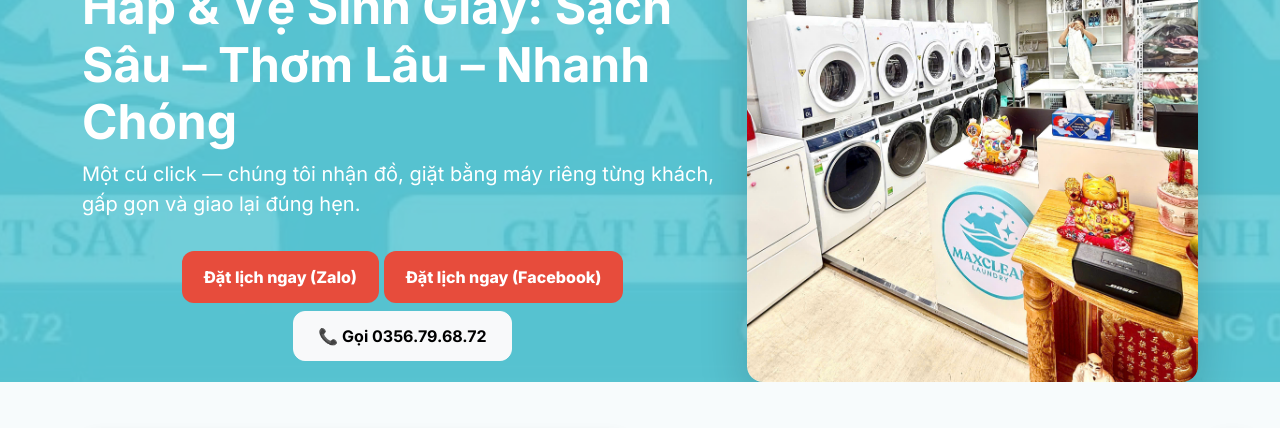
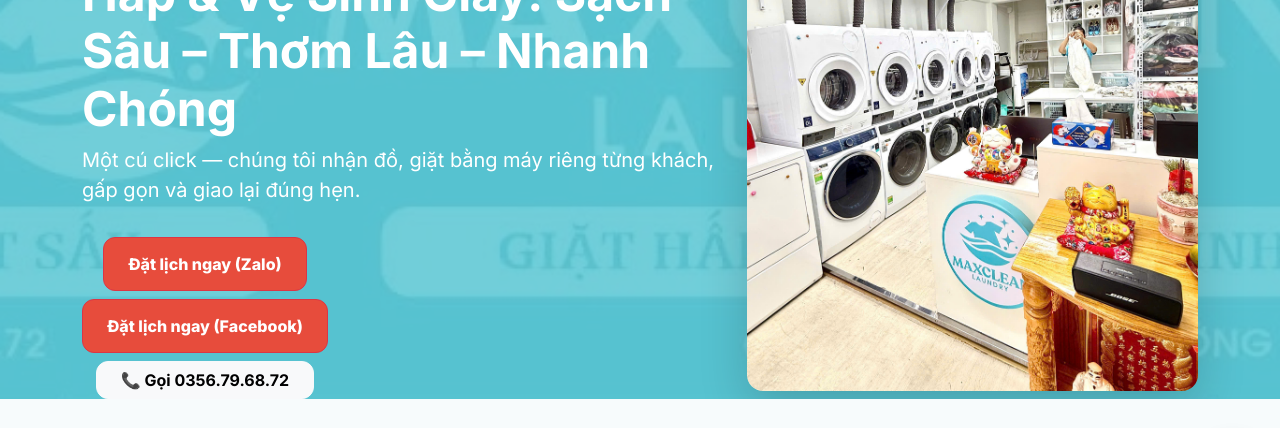
Before and after one commit to trinhledongtruc-coder/maxclean-laundry, a plain HTML site: page index.html in a window 1280 px wide. Shown: the part 219-647 px from the top of the page. Drawn offline with nearby package versions, Linux system fonts and the light colour scheme.

Commit message:
Update index.html

```diff
--- a/index.html
+++ b/index.html
@@ -106,20 +106,23 @@
           <p class="lead">Một cú click — chúng tôi nhận đồ, giặt bằng máy riêng từng khách, gấp gọn và giao lại đúng hẹn.</p>
           <div class="d-flex gap-2 flex-wrap">
         <div class="text-center mt-3">
+  <div class="d-flex flex-column align-items-center gap-2">
     <a href="https://zalo.me/0356796872"
-     class="cta-bounce animate-bounce d-inline-block mb-2">
+       class="cta-bounce animate-bounce btn btn-danger px-4">
       Đặt lịch ngay (Zalo)
     </a>
     <a href="https://www.facebook.com/profile.php?id=61575070660908"
-     class="cta-bounce animate-bounce d-inline-block mb-2">
+       class="cta-bounce animate-bounce btn btn-danger px-4">
       Đặt lịch ngay (Facebook)
     </a>
     <a href="tel:0356796872"
-     class="btn btn-light fw-bold animate-bounce d-inline-block mb-2"
-     style="border-radius:12px; padding:12px 24px; font-size:16px;">
+       class="btn btn-light fw-bold animate-bounce px-4"
+       style="border-radius:12px;">
       📞 Gọi 0356.79.68.72
     </a>
   </div>
+</div>
+
 
 <style>
 @keyframes bounce {
```
Lines whose indentation alone changed are shown as unchanged.
